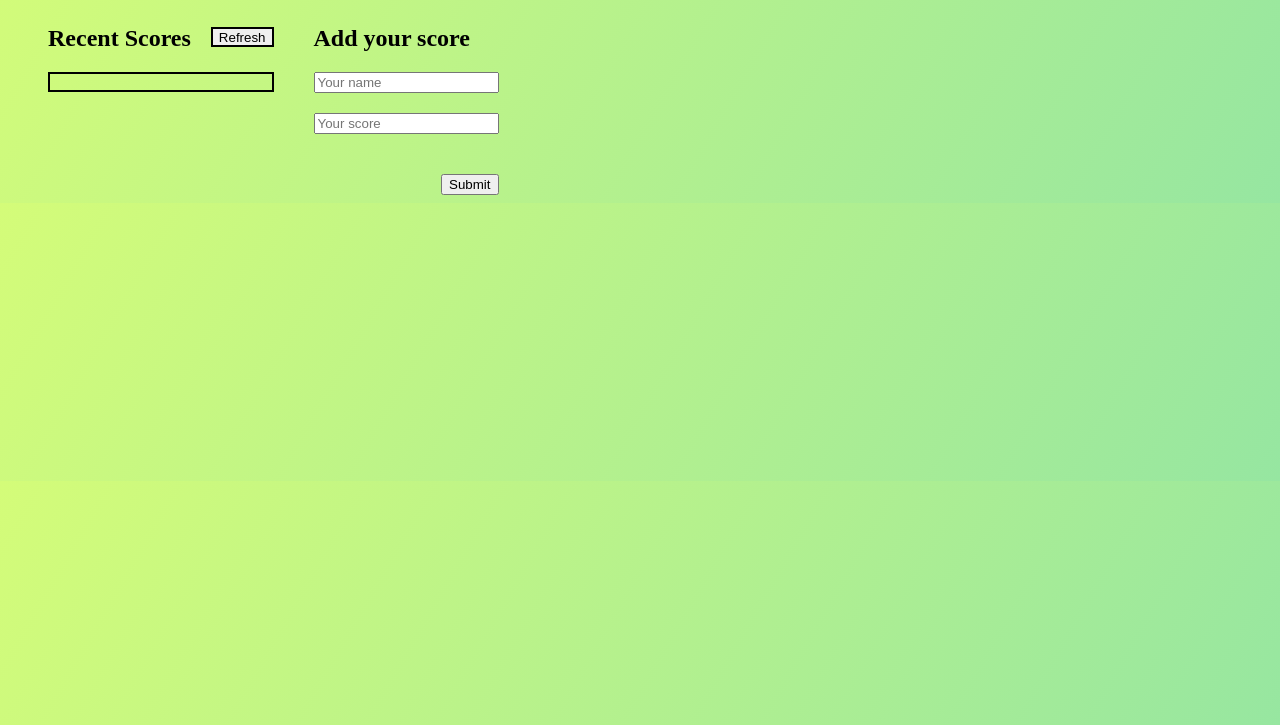
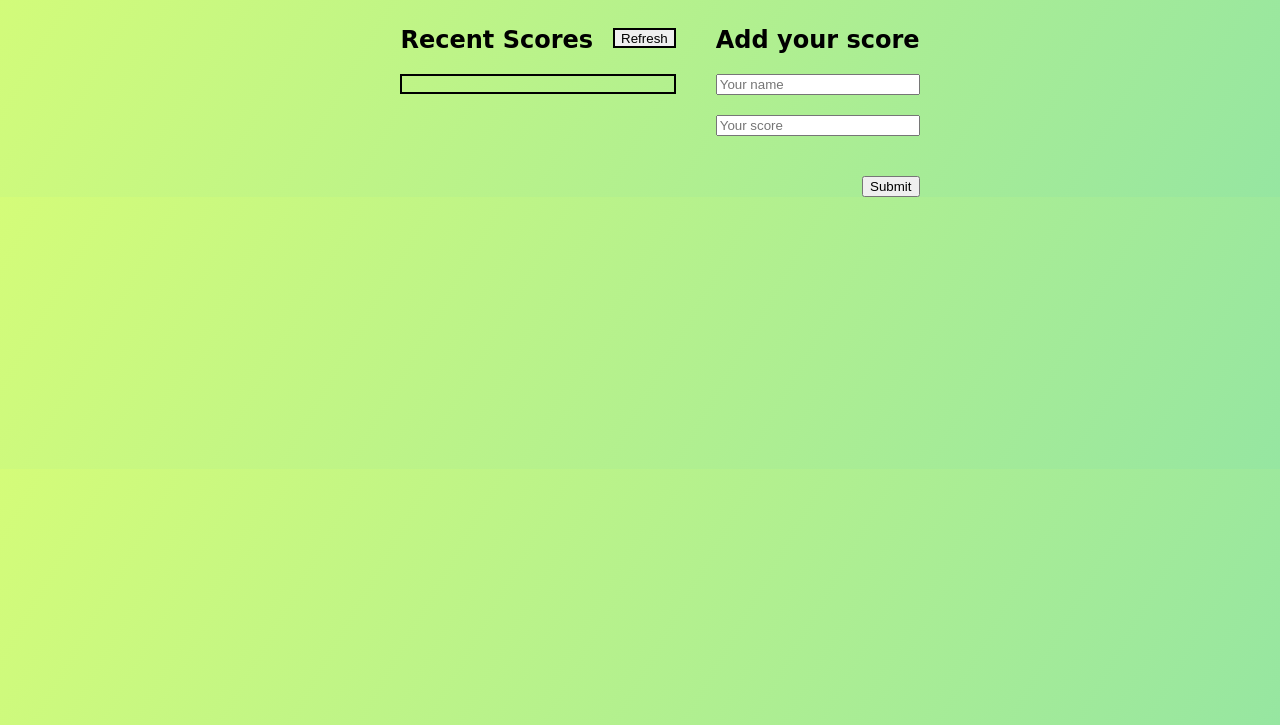
Before and after one commit to oshanedesign/leaderboard, a website built with webpack: page src/index.html in a window 1280 px wide. Shown: the part 75-800 px from the top of the page. Built offline with nearby package versions, Linux system fonts and the light colour scheme; no server answers.

Commit message:
updated layout

```diff
--- a/src/style.css
+++ b/src/style.css
@@ -1,7 +1,11 @@
 /* main container for all sections  */
 body {
   background-image: linear-gradient(120deg, #d4fc79 0%, #96e6a1 100%);
-}
+  margin: 0;
+  font-family: cursive;
+  display: flex;
+  justify-content: center;
+  }
 
 .main-container {
   display: flex;
```
